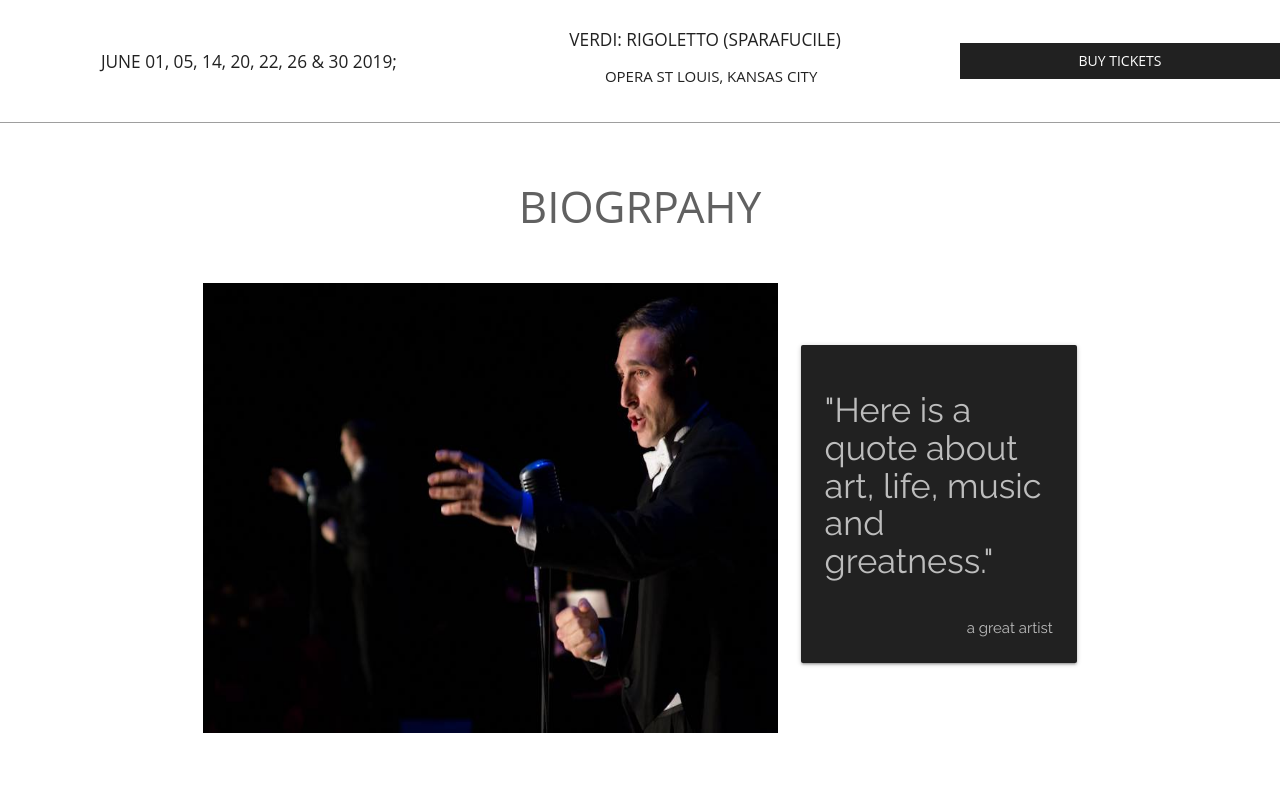
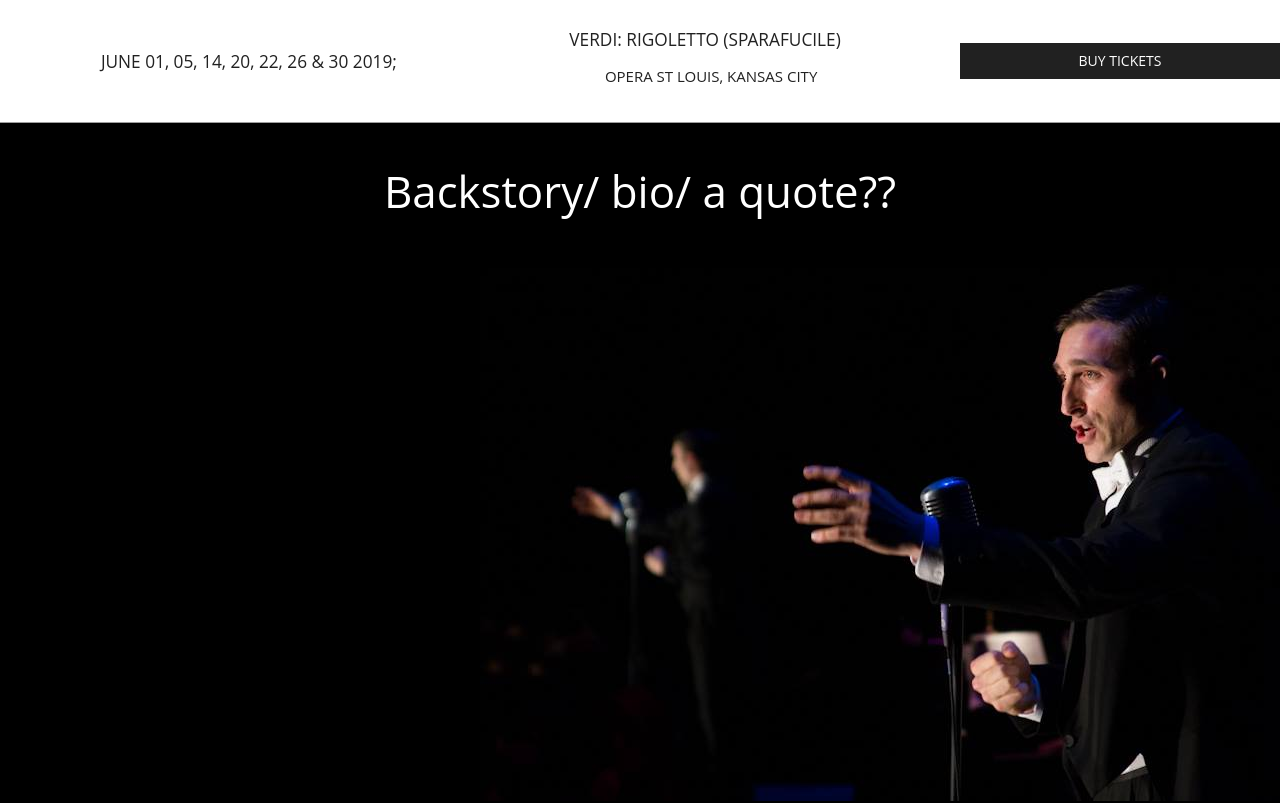
Before and after one commit to julissamackeydev/ChristianZaremba, an Angular app: page / in a window 1280 px wide. Shown: the part 3140-3943 px from the top of the page. Built offline with nearby package versions, Linux system fonts and the light colour scheme.

Commit message:
did not much good to the bio page. \n changed footer again.

```diff
--- a/src/app/bio/bio.component.css
+++ b/src/app/bio/bio.component.css
@@ -1,17 +1,15 @@
-.bio_image{
-    height:173px;
-}
 .bio_landing{
     height:750px;
 }
-.bio_landing_image{
-    height:450px;
+.small-image{
+    width:100%
 }
 .end_bio_image{
     height:500px;
 }
-.raleway{
-    font-family: 'Raleway', sans-serif;
+.italics{
+    font-style: italic;
+    /* font-family: 'Raleway', sans-serif; */
 }
 .andrew{
     height:750px;
@@ -21,4 +19,10 @@ blockquote{
     padding-left: 1.5rem;
     border-left: 5px solid black;
     font-style: italic;
-  }
+}
+.right-padding{
+    padding-right: 12%;
+}
+.left-padding{
+    padding-left: 12%;
+}
--- a/src/app/bio/bio.component.html
+++ b/src/app/bio/bio.component.html
@@ -1,30 +1,27 @@
-  <!-- header -->
-<div class="bio_landing container section">
+<!-- header -->
+<div class="bio_landing black s12 m12 l12 white-text">
 
   <!-- title -->
-  <div class="row section" style="text-align:center">
-    <h3 class="grey-text text-darken-2">BIOGRPAHY</h3>
+  <div class="row section " style="text-align:center">
+    <h3>Backstory/ bio/ a quote??</h3>
+    <!-- <div class="left-padding right-padding grey darken-4">
+      <h4>Here is a quote about art, life, music and greatness.</h4>
+      <h5 class="right-align right-padding">Great Person</h5>
+    </div> -->
+
   </div>
   <!-- end title -->
 
-  <!-- main bio landing page content -->
-  <div class="row valign-wrapper ">
+  <!-- header image - right aligned on desktop and fullscreen on smaller devices-->
+  <p class="right-align"><img class="hide-on-med-and-down" src="../../assets/microphone.jpg"></p>
+  <img class="small-image hide-on-large-only" src="../../assets/microphone.jpg">
+  <!-- end header image -->
 
-    <img class="col s12 m8 bio_landing_image" src="../../assets/microphone.jpg">
-
-    <!-- bio landing page text -->
-    <div class="col s12 m6">
-      <div class="card grey darken-4">
-        <div class="card-content grey-text text-lighten-1 raleway">
-          <h4 class="left-align ">"Here is a quote about art, life, music and greatness."</h4><br>
-          <p class="right-align">a great artist</p>
-        </div>
-      </div>
-    </div>
-    <!-- end bio landing page text -->
-
-  </div>
-  <!-- end main bio landing page content -->
+  <!-- bio landing text - will appear  -->
+  <!-- <div class="hide-on-med-and-down">
+    <h6 class="center-align">"Here is a quote about art, life, music and greatness."<br>- Great Person</h6>
+  </div> -->
+  <!-- end bio landing page text -->
 
 </div>
 <!-- end header -->
--- a/src/app/home/home.component.html
+++ b/src/app/home/home.component.html
@@ -41,15 +41,19 @@
 <!-- <div class="divider grey"></div>
 <app-contact id="contact"></app-contact> -->
 
-<footer class="row grey darken-4">
+<footer class="row grey">
+
+  <!-- <div class="col m2 offset-m5"> -->
+
+    <!-- <img class="col m12 logo" src="../../assets/cz_logo/white_logo_transparent_background.png"> -->
+    <img class="col m12 logo" src= "../../assets/zaremba_logo/white_logo_transparent_background.png">
+
+  <!-- </div> -->
   <div class="col m5 white-text">
-    <h5>contact</h5>
-    <h6>insta</h6>
-    <h6>facebook</h6>
-    <h6>email</h6>
-    <!-- <img class="section" src="../../assets/footer_icons/iconfinder_instagram-social-network-brand-logo_1829789.png"> -->
-  </div>
-  <div class="col m2 offset-m5">
-    <img class="col m12 logo" src="../../assets/cz_logo/white_logo_transparent_background.png">
-  </div>
+      <h5>contact</h5>
+      <p>insta</p>
+      <h6>facebook</h6>
+      <h6>email</h6>
+      <!-- <img class="section" src="../../assets/footer_icons/iconfinder_instagram-social-network-brand-logo_1829789.png"> -->
+    </div>
 </footer>
```
